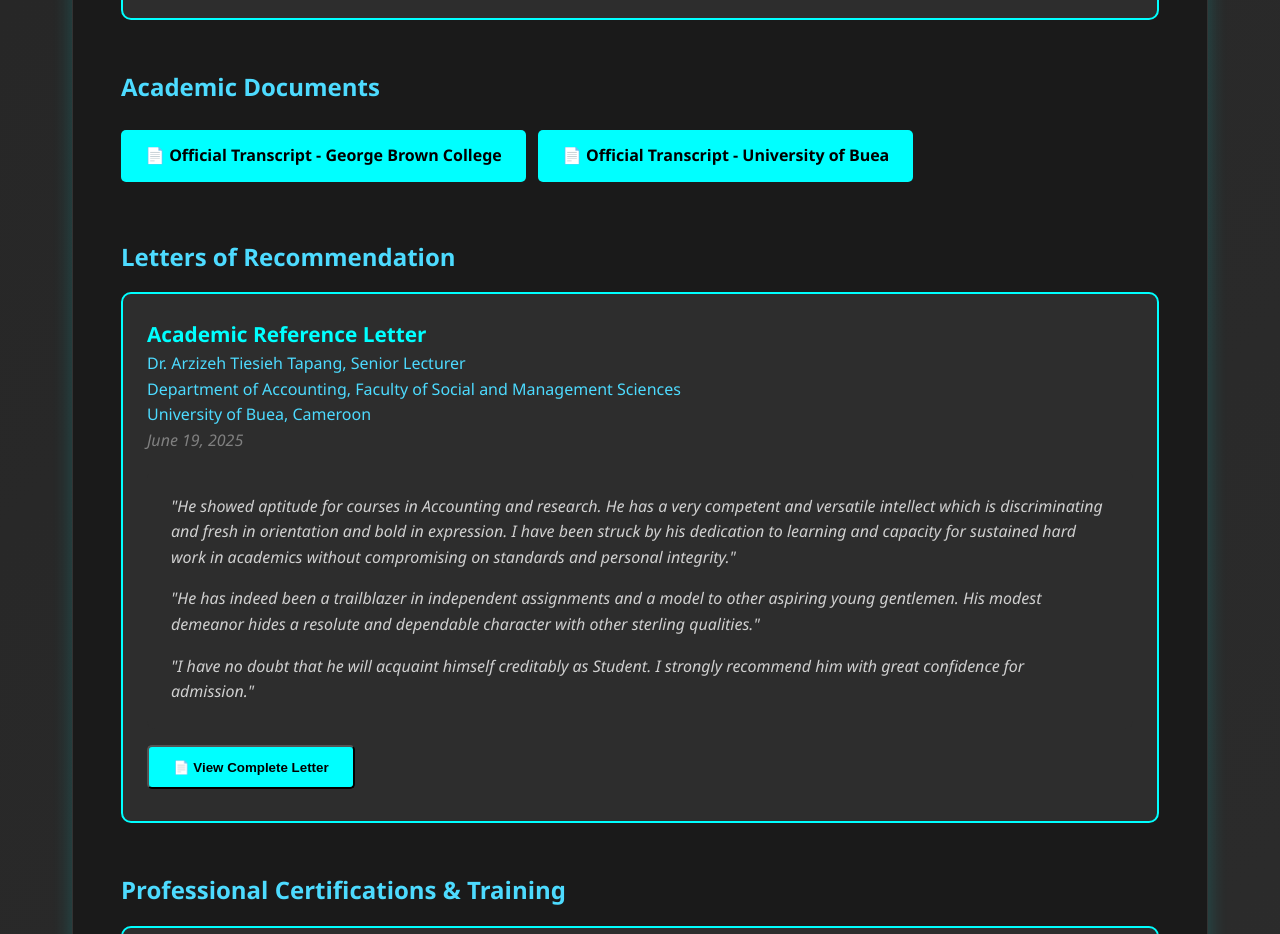
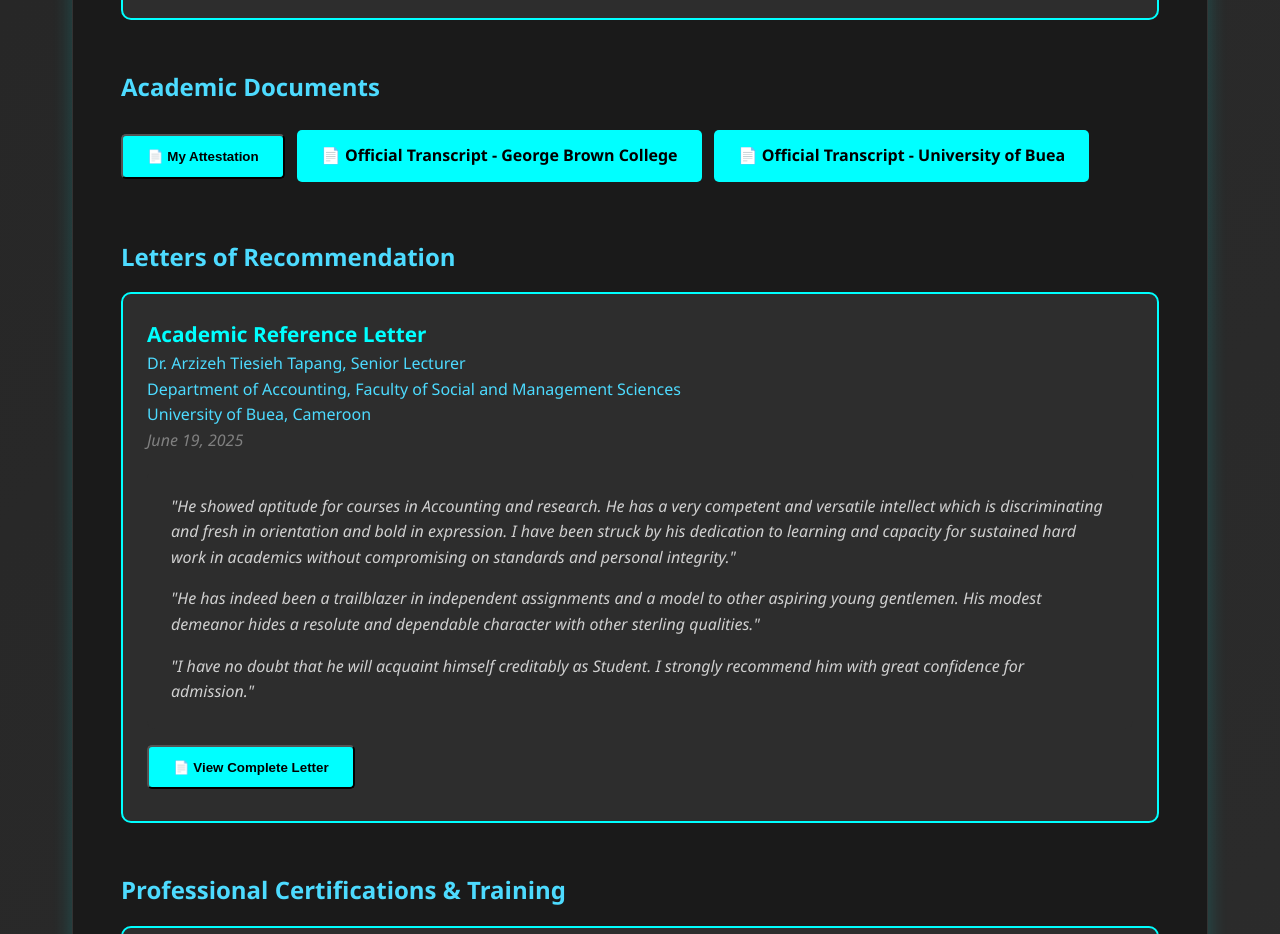
Before and after one commit to mokenyujunior-tech/mokenyujunior-tech.github.io, a plain HTML site: page index.html in a window 1280 px wide. Shown: the part 6920-7854 px from the top of the page. Drawn offline with Linux system fonts and the light colour scheme.

Commit message:
Update index.html

```diff
--- a/index.html
+++ b/index.html
@@ -508,6 +508,7 @@
 
             <h3 style="margin-top: 3rem;">Academic Documents</h3>
             <div style="margin-top: 1rem;">
+                <button class="document-link" onclick="window.open('https://mokenyujunior-tech.github.io/My-Attestation.jpg', '_blank')">📄 My Attestation</button>
                 <a href="#" class="document-link" onclick="alert('Official transcript available upon request'); return false;">📄 Official Transcript - George Brown College</a>
                 <a href="#" class="document-link" onclick="alert('Official transcript available upon request'); return false;">📄 Official Transcript - University of Buea</a>
             </div>
```
